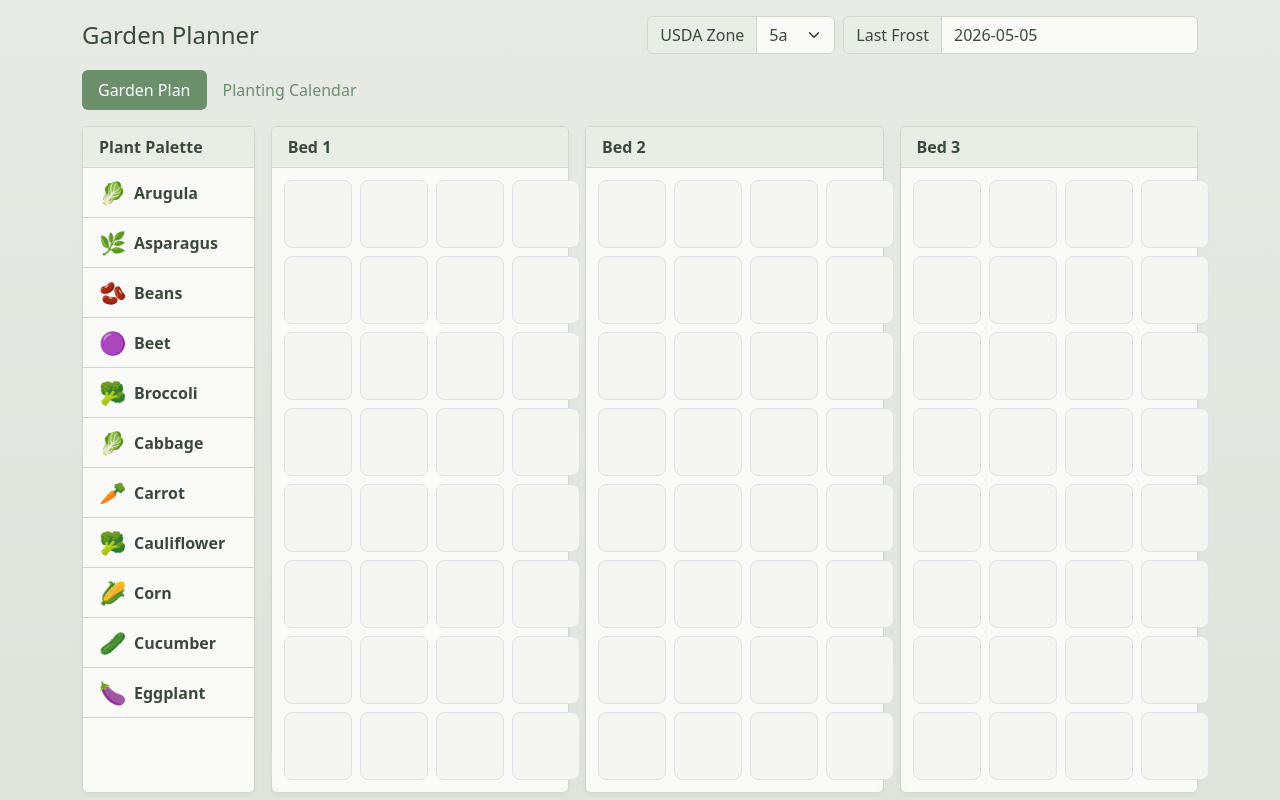
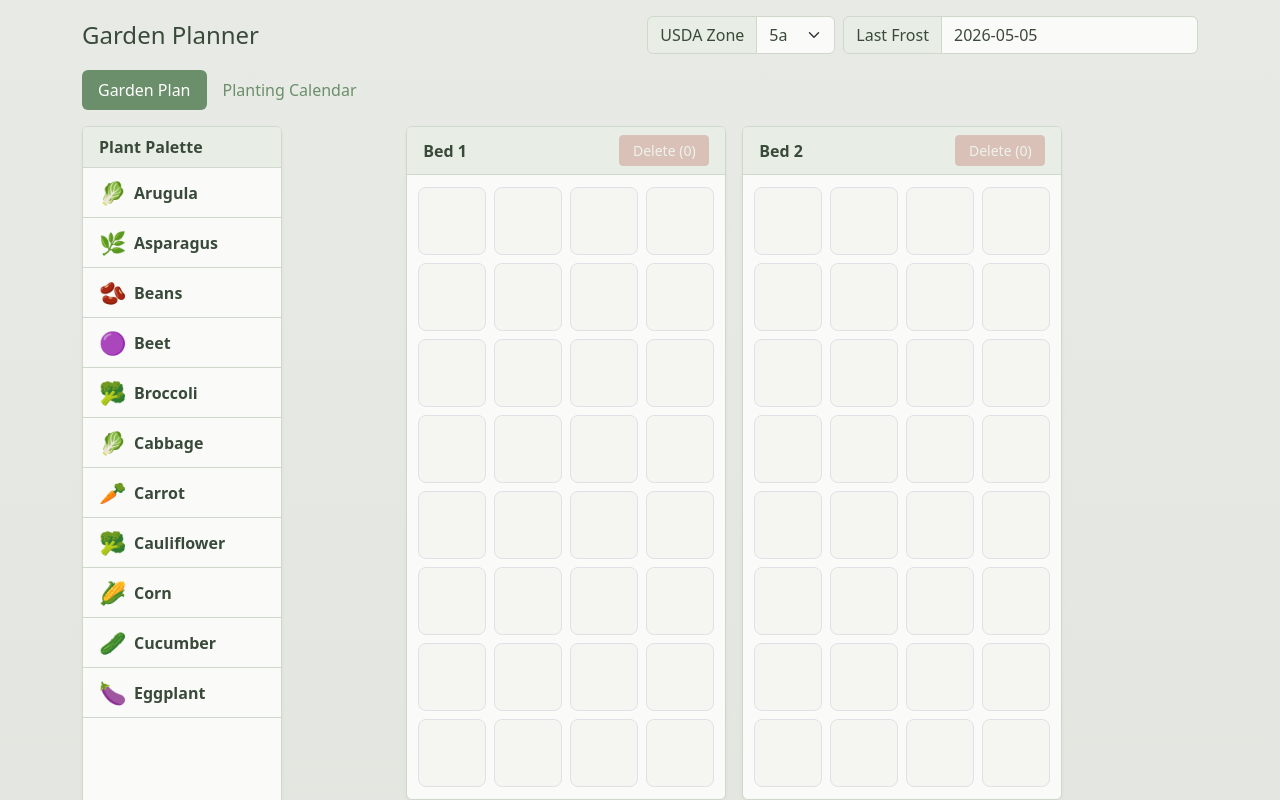
Before and after one commit to medwards8402-arch/Workspace, a React (Vite) app in the folder GardenPlanner/: page /#plan in a window 1280 px wide. Shown: the top 800 px of the page. Built offline with nearby package versions, Linux system fonts and the light colour scheme.

Commit message:
Fixes and betterment.

```diff
--- a/GardenPlanner/src/App.jsx
+++ b/GardenPlanner/src/App.jsx
@@ -94,25 +94,27 @@ function ZoneSelector({ zone, setZone }) {
   )
 }
 
-function Beds({ beds, setBeds, plants, selectedCode, deselectTrigger }) {
+function Beds({ beds, setBeds, plants, selectedCode, deselectTrigger, activeBed, setActiveBed }) {
   return (
-    <div className="row g-3">
+    <div className="d-flex flex-wrap gap-3 justify-content-center">
       {beds.map((bed, idx) => (
-        <div className="col-md-4" key={idx}>
+        <div key={idx}>
           <GardenBed
             bedIndex={idx}
             bed={bed}
-            onChange={(b) => setBeds(prev => prev.map((x,i)=> i===idx? b : x))}
+            onChange={(b) => setBeds(prev => prev.map((x, i) => (i === idx ? b : x)))}
             plants={plants}
             selectedCode={selectedCode}
             bedRows={BED_ROWS}
             bedCols={BED_COLS}
             deselectTrigger={deselectTrigger}
+            activeBed={activeBed}
+            setActiveBed={setActiveBed}
           />
         </div>
       ))}
     </div>
-  )
+  );
 }
 
 function Calendar({ beds, plants, zone }) {
@@ -161,20 +163,22 @@ function Calendar({ beds, plants, zone }) {
 }
 
 export default function App() {
-  const { beds, setBeds, zone, setZone, activeTab, setActiveTab } = usePersistentState()
-  const [selectedCode, setSelectedCode] = useState(null)
-  const [deselectTrigger, setDeselectTrigger] = useState(0)
+  const { beds, setBeds, zone, setZone, activeTab, setActiveTab } = usePersistentState();
+  const [selectedCode, setSelectedCode] = useState(null);
+  const [deselectTrigger, setDeselectTrigger] = useState(0);
+  const [activeBed, setActiveBed] = useState(null);
 
-  const plants = PLANTS
+  const plants = PLANTS;
 
   // Click-away deselection - clear palette selection and bed selections
   const handleContainerClick = (e) => {
-    setSelectedCode(null)
-    setDeselectTrigger(prev => prev + 1) // Increment to trigger deselection in beds
-  }
+    setSelectedCode(null);
+    setDeselectTrigger(prev => prev + 1); // Increment to trigger deselection in beds
+    setActiveBed(null);
+  };
 
   return (
-    <div style={{minHeight: '100vh'}} onClick={handleContainerClick}>
+    <div style={{ minHeight: '100vh' }} onClick={handleContainerClick}>
       <div className="container py-3">
         <header className="d-flex align-items-center justify-content-between mb-3">
           <h1 className="h4 m-0">Garden Planner</h1>
@@ -182,25 +186,33 @@ export default function App() {
         </header>
 
         <ul className="nav nav-pills mb-3">
-          <li className="nav-item"><button className={`nav-link ${activeTab==='plan'?'active':''}`} onClick={(e)=>{e.stopPropagation(); setActiveTab('plan')}}>Garden Plan</button></li>
-          <li className="nav-item"><button className={`nav-link ${activeTab==='calendar'?'active':''}`} onClick={(e)=>{e.stopPropagation(); setActiveTab('calendar')}}>Planting Calendar</button></li>
+          <li className="nav-item"><button className={`nav-link ${activeTab === 'plan' ? 'active' : ''}`} onClick={(e) => { e.stopPropagation(); setActiveTab('plan'); }}>Garden Plan</button></li>
+          <li className="nav-item"><button className={`nav-link ${activeTab === 'calendar' ? 'active' : ''}`} onClick={(e) => { e.stopPropagation(); setActiveTab('calendar'); }}>Planting Calendar</button></li>
         </ul>
 
-        {activeTab==='plan' && (
+        {activeTab === 'plan' && (
           <div className="row g-3">
             <div className="col-md-2">
               <PlantPalette plants={plants} selectedCode={selectedCode} onSelect={setSelectedCode} />
             </div>
             <div className="col-md-10">
-              <Beds beds={beds} plants={plants} setBeds={setBeds} selectedCode={selectedCode} deselectTrigger={deselectTrigger} />
+              <Beds
+                beds={beds}
+                plants={plants}
+                setBeds={setBeds}
+                selectedCode={selectedCode}
+                deselectTrigger={deselectTrigger}
+                activeBed={activeBed}
+                setActiveBed={setActiveBed}
+              />
             </div>
           </div>
         )}
 
-        {activeTab==='calendar' && (
+        {activeTab === 'calendar' && (
           <Calendar beds={beds} plants={plants} zone={zone} />
         )}
       </div>
     </div>
-  )
+  );
 }
--- a/GardenPlanner/src/components/GardenBed.jsx
+++ b/GardenPlanner/src/components/GardenBed.jsx
@@ -38,7 +38,7 @@ function Cell({ plant, onDrop, onClick, onDoubleClick, onMouseDown, onMouseEnter
   )
 }
 
-export function GardenBed({ bedIndex, bed, onChange, plants, selectedCode, bedRows, bedCols, deselectTrigger }) {
+export function GardenBed({ bedIndex, bed, onChange, plants, selectedCode, bedRows, bedCols, deselectTrigger, activeBed, setActiveBed }) {
   const [selectedIndices, setSelectedIndices] = useState(new Set())
   const [isDragging, setIsDragging] = useState(false)
   const gridRef = useRef(null)
@@ -52,6 +52,13 @@ export function GardenBed({ bedIndex, bed, onChange, plants, selectedCode, bedRo
     }
   }, [deselectTrigger])
 
+  // Deselect if another bed becomes active
+  useEffect(() => {
+    if (activeBed !== null && activeBed !== bedIndex) {
+      setSelectedIndices(new Set());
+    }
+  }, [activeBed, bedIndex])
+
   const handleDropAt = (i, code) => {
     const next = bed.slice()
     next[i] = code
@@ -60,15 +67,16 @@ export function GardenBed({ bedIndex, bed, onChange, plants, selectedCode, bedRo
   }
 
   const handleClickAt = (i) => {
+    setActiveBed(bedIndex);
     if (selectedCode) {
       // Place plant if one is selected
-      const next = bed.slice()
-      next[i] = selectedCode
-      onChange(next)
-      setSelectedIndices(new Set())
+      const next = bed.slice();
+      next[i] = selectedCode;
+      onChange(next);
+      setSelectedIndices(new Set());
     } else {
       // Select this cell
-      setSelectedIndices(new Set([i]))
+      setSelectedIndices(new Set([i]));
     }
   }
 
@@ -166,30 +174,57 @@ export function GardenBed({ bedIndex, bed, onChange, plants, selectedCode, bedRo
   const hasSelectedPlants = Array.from(selectedIndices).some(i => bed[i] !== null)
 
   return (
-    <div className="card" onClick={handleCardClick}>
+    <div className="card" style={{ width: 320, minWidth: 320, maxWidth: 320 }} onClick={handleCardClick}>
       <div className="card-header d-flex justify-content-between align-items-center" onClick={handleCardClick}>
         <span>Bed {bedIndex + 1}</span>
-        {selectedIndices.size > 0 && hasSelectedPlants && (
-          <button className="btn btn-sm btn-danger" onClick={(e) => { e.stopPropagation(); handleDelete(); }}>
+        <span style={{width: 100, display: 'inline-block', textAlign: 'right'}}>
+          <button
+            className="btn btn-sm btn-danger"
+            style={{minWidth: 90, opacity: selectedIndices.size > 0 && hasSelectedPlants ? 1 : 0.3, pointerEvents: selectedIndices.size > 0 && hasSelectedPlants ? 'auto' : 'none', transition: 'opacity 0.2s'}}
+            onClick={(e) => {
+              if (selectedIndices.size > 0 && hasSelectedPlants) {
+                e.stopPropagation();
+                handleDelete();
+              }
+            }}
+          >
             Delete ({selectedIndices.size})
           </button>
-        )}
+        </span>
       </div>
-      <div className="card-body d-flex justify-content-center" onClick={handleBedClick} style={{padding: 12, minWidth: 'fit-content'}}>
-        <div ref={gridRef} className="d-grid gap-2" style={{gridTemplateColumns: `repeat(${bedCols}, 68px)`}} onClick={handleBedClick}>
+      <div className="card-body d-flex justify-content-center" onClick={handleBedClick} style={{ padding: 12 }}>
+        <div
+          ref={gridRef}
+          className="d-grid gap-2"
+          style={{
+            gridTemplateColumns: `repeat(${bedCols}, 68px)`,
+            width: bedCols * 68 + (bedCols - 1) * 8,
+            minWidth: bedCols * 68 + (bedCols - 1) * 8,
+            maxWidth: bedCols * 68 + (bedCols - 1) * 8,
+          }}
+          onClick={handleBedClick}
+        >
           {bed.map((code, i) => {
             const plant = plants.find(p => p.code === code)
             return (
-              <Cell key={i} plant={plant} selected={selectedIndices.has(i)}
-                onDrop={(e) => { e.preventDefault(); const c = e.dataTransfer.getData('text/plain'); if (c) handleDropAt(i,c) }}
+              <Cell
+                key={i}
+                plant={plant}
+                selected={selectedIndices.has(i)}
+                onDrop={(e) => {
+                  e.preventDefault();
+                  const c = e.dataTransfer.getData('text/plain');
+                  if (c) handleDropAt(i, c);
+                }}
                 onClick={() => handleClickAt(i)}
                 onDoubleClick={() => handleDoubleClickAt(i)}
                 onMouseDown={() => handleMouseDownAt(i)}
-                onMouseEnter={() => handleMouseEnterAt(i)} />
-            )
+                onMouseEnter={() => handleMouseEnterAt(i)}
+              />
+            );
           })}
         </div>
       </div>
     </div>
-  )
+  );
 }
--- a/GardenPlanner/src/components/PlantPalette.jsx
+++ b/GardenPlanner/src/components/PlantPalette.jsx
@@ -18,7 +18,7 @@ export function PlantPalette({ plants, selectedCode, onSelect }) {
   }
 
   return (
-    <div className="card h-100" onClick={handleCardClick}>
+    <div className="card h-100" style={{width: 200, minWidth: 200, maxWidth: 200}} onClick={handleCardClick}>
       <div className="card-header" onClick={handleCardClick}>Plant Palette</div>
       <div className="list-group list-group-flush overflow-auto" style={{maxHeight: '70vh'}}>
         {sortedPlants.map(p => (
```
